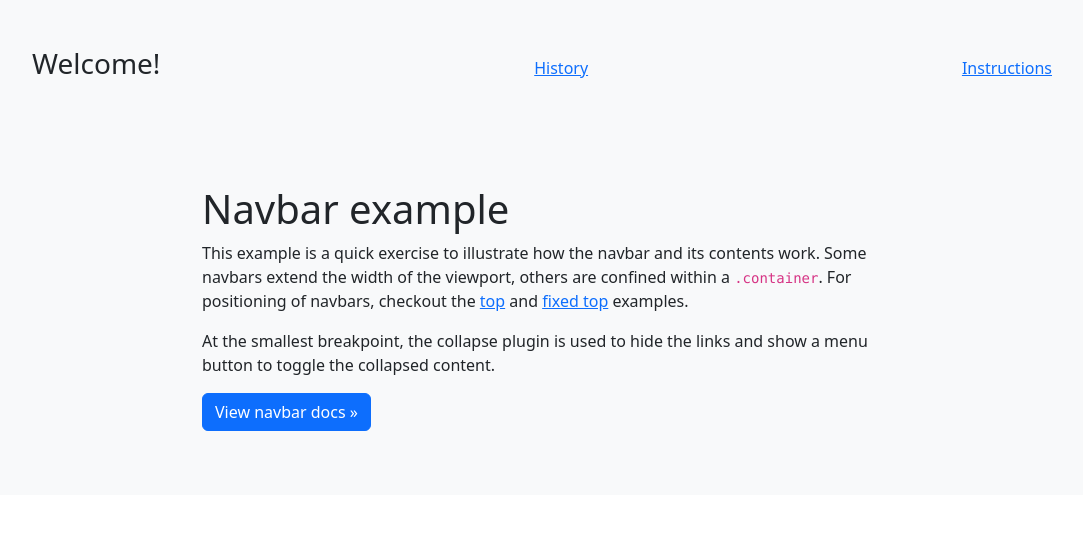
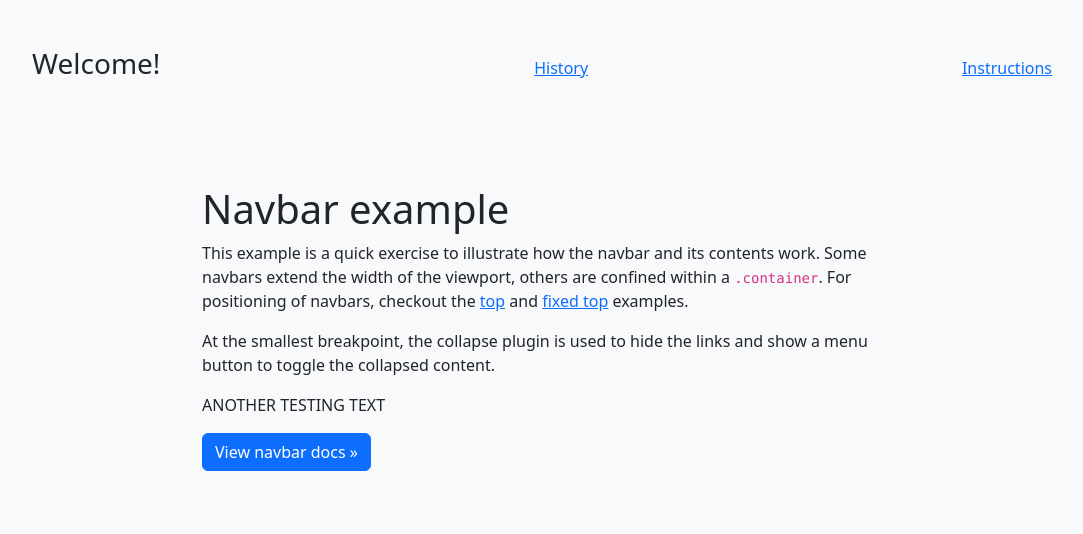
Before and after one commit to Kamilovkz/smartCash, a Django app: template store/items/templates/items/index.html in a window 1280 px wide. Shown: the part 154-688 px from the top of the page, without its empty margins (98-1181 px from the left). Run offline with Django 4.2, Linux system fonts and the light colour scheme; the template is opened without the code that fills it, so the values that code supplies are empty; some libraries are stand-ins or nearby versions.

Commit message:
update navbar

```diff
--- a/store/items/templates/items/index.html
+++ b/store/items/templates/items/index.html
@@ -20,6 +20,7 @@
         <h1>Navbar example</h1>
         <p>This example is a quick exercise to illustrate how the navbar and its contents work. Some navbars extend the width of the viewport, others are confined within a <code>.container</code>. For positioning of navbars, checkout the <a href="/docs/5.3/examples/navbar-static/">top</a> and <a href="/docs/5.3/examples/navbar-fixed/">fixed top</a> examples.</p>
         <p>At the smallest breakpoint, the collapse plugin is used to hide the links and show a menu button to toggle the collapsed content.</p>
+        <p>ANOTHER TESTING TEXT</p>
         <p>
             <a class="btn btn-primary" href="/docs/5.3/components/navbar/" role="button">View navbar docs »</a>
         </p>
```
